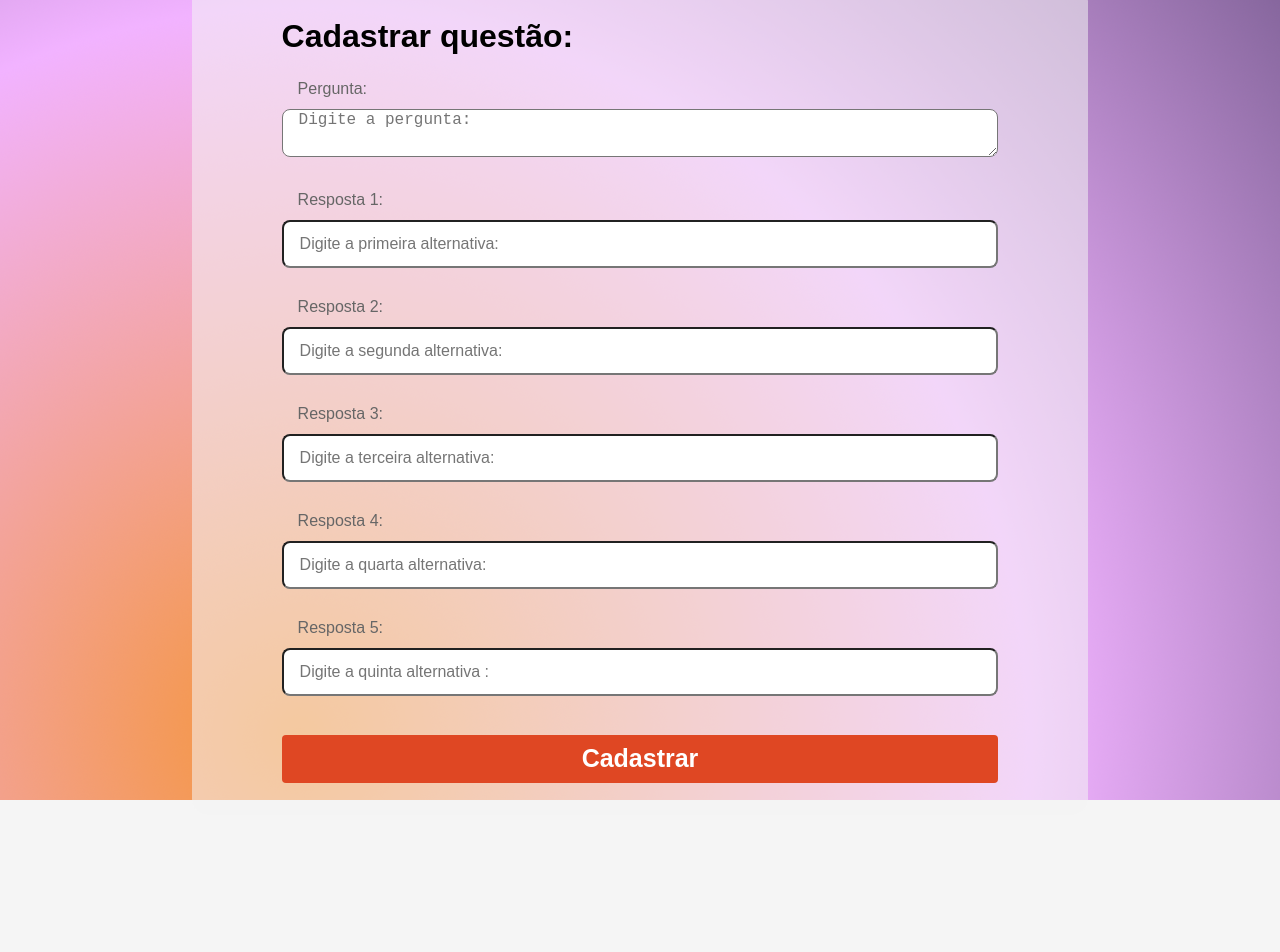
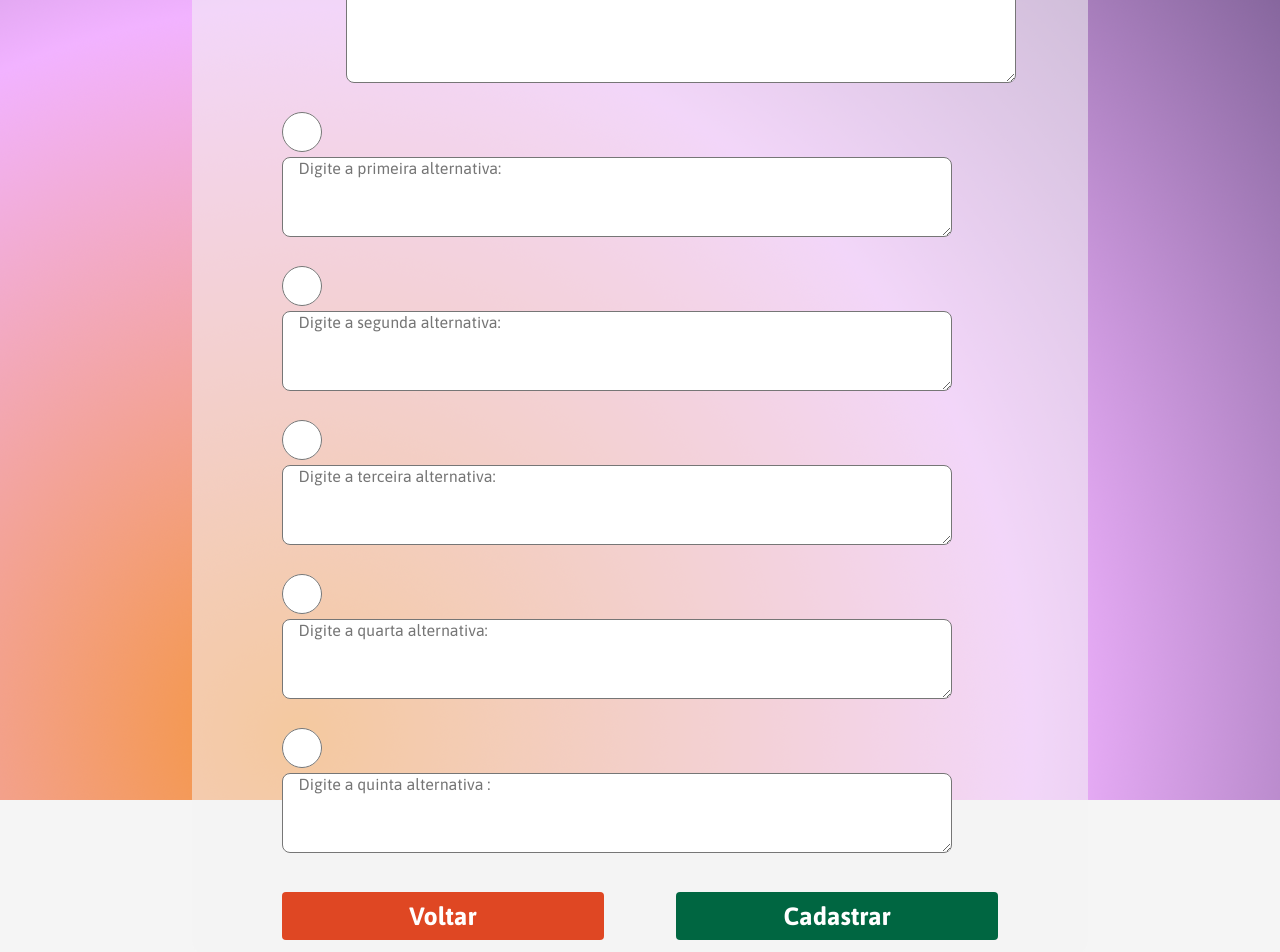
Before and after one commit to marcopetry/sudotest-frontend, a React (Create React App) app: page /cadastro_questoes in a window 1280 px wide. Shown: the top 952 px of the page. Before the commit the page ends 815 px from the top, so only its background shows below. Built offline with nearby package versions, Linux system fonts and the light colour scheme.

Commit message:
Ajustes na tela de cadastro de questoes

```diff
--- a/public/index.html
+++ b/public/index.html
@@ -3,7 +3,7 @@
   <head>
     <meta charset="utf-8" />
     <meta name="viewport" content="width=device-width, initial-scale=1" />
-
+    <link href="https://fonts.googleapis.com/css?family=Asap:400,500,700&display=swap" rel="stylesheet">
     <title>SudoTest</title>
   </head>
   <body>
--- a/src/components/Autocadastro/Autocadastro.js
+++ b/src/components/Autocadastro/Autocadastro.js
@@ -97,7 +97,7 @@ export default function Autocadastro() {
                         <div className="cpf">
                             <p>CPF</p>
                             <input
-                                // class="form-control"
+                                class="form-control"
                                 id="inputCPF"
                                 placeholder="Digite seu CPF"
                                 value={cpf}
@@ -107,7 +107,7 @@ export default function Autocadastro() {
                     </div>
 
                     <button type="submit">Cadastrar</button>
-                </form>
+               </form>
             </div >
 
         </div>
--- a/src/components/CadastroQuestoes/CadastroQuestoes.css
+++ b/src/components/CadastroQuestoes/CadastroQuestoes.css
@@ -15,13 +15,20 @@
 
 form {
     width: 80%;
-    margin: 2em auto;
+    margin: 1em auto;
+}
+
+form h1 {
+    margin-left: 2em;
+    font-family: 'Asap', sans-serif;
+    font-weight: 700;
 }
 
 .item-cadastro-questao {
     margin: 1.5em 0;
+    vertical-align: top;
 }
-
+/*
 .item-cadastro-questao p {
     width: 100%;
     border-radius: 0.5em;
@@ -30,22 +37,41 @@ form {
     line-height: 20px;
     color: #666;
     margin: 5px 0 5px 0;
+} */
+
+
+.item-cadastro-questao input {
+    width: 3em;
+    height: 3em;
+    margin-right: 2em;
 }
 
-.item-cadastro-questao input, textarea {
-    width: 100%;
-    height: 3em;
+/*o textarea da pergunta tem ajustes pelo id abaixo*/
+.item-cadastro-questao textarea {
+    width: 93.5%;
+    height: 5em;
     border-radius: 0.5em;
     padding-left: 1em;
     font-size: 16px;
     line-height: 20px;
     color: #666;
-    margin: 5px 0 5px 0;
+    margin: 1px 0 1px 0;
+    font-family: 'Asap', sans-serif;
+    font-weight: 400;
 }
 
+#inputPergunta {
+    height: 10em;
+    margin-left: 4em;
+}
+
+.container-buttons {
+    display: flex;
+    justify-content: space-between;
+}
 
 .cadastro-questoes-container form button {
-    width: 100%;
+    width: 45%;
     margin-top: 10px;
     border: 0;
     border-radius: 4px;
@@ -55,4 +81,9 @@ form {
     font-weight: bold;
     color: #FFF;
     cursor: pointer;
+    font-family: 'Asap', sans-serif;
 }
+
+#botaoCadastrar {
+    background: #006641;
+}
--- a/src/components/CadastroQuestoes/CadastroQuestoes.js
+++ b/src/components/CadastroQuestoes/CadastroQuestoes.js
@@ -2,22 +2,24 @@ import React, { useState } from 'react';
 import './CadastroQuestoes.css';
 
 export default function CadastroQuestoes() {
-const [pergunta, setPergunta] = useState(''),
+    const [pergunta, setPergunta] = useState(''),
         [res1, setRes1] = useState(''),
         [res2, setRes2] = useState(''),
         [res3, setRes3] = useState(''),
         [res4, setRes4] = useState(''),
-        [res5, setRes5] = useState('');
+        [res5, setRes5] = useState(''),
+        [respostaCerta, setResCerta] = useState('');
 
+    const voltar = () => alert('precisamos implementar o voltar');
+    const cadastrarQuestao = () => alert('Falta implementar questao');
 
     return (
         <div className="main-container">
             <div className="cadastro-questoes-container">
-                <form >
+                <form onSubmit={cadastrarQuestao}>
                     <h1>Cadastrar questão:</h1>
 
                     <div className="item-cadastro-questao">
-                        <p>Pergunta:</p>
                         <textarea
                             className="form-control"
                             id="inputPergunta"
@@ -28,8 +30,13 @@ const [pergunta, setPergunta] = useState(''),
                     </div>
 
                     <div className="item-cadastro-questao">
-                        <p>Resposta 1:</p>
-                        <input
+                        <input type="radio"
+                               name="resposta"
+                               value="opcao1"
+                               checked={respostaCerta === "opcao1"}
+                               onChange={e => setResCerta(e.target.value)}
+                        />
+                        <textarea
                             className="form-control"
                             id="inputResposta1"
                             placeholder="Digite a primeira alternativa:"
@@ -39,8 +46,13 @@ const [pergunta, setPergunta] = useState(''),
                     </div>
 
                     <div className="item-cadastro-questao">
-                        <p>Resposta 2:</p>
-                        <input
+                        <input type="radio"
+                               name="resposta"
+                               value="opcao2"
+                               checked={respostaCerta === "opcao2"}
+                               onChange={e => setResCerta(e.target.value)}
+                        />
+                        <textarea
                             className="form-control"
                             id="inputResposta2"
                             placeholder="Digite a segunda alternativa:"
@@ -50,8 +62,13 @@ const [pergunta, setPergunta] = useState(''),
                     </div>
 
                     <div className="item-cadastro-questao">
-                        <p>Resposta 3:</p>
-                        <input
+                        <input type="radio"
+                               name="resposta"
+                               value="opcao3"
+                               checked={respostaCerta === "opcao3"}
+                               onChange={e => setResCerta(e.target.value)}
+                        />
+                        <textarea
                             className="form-control"
                             id="inputResposta3"
                             placeholder="Digite a terceira alternativa:"
@@ -61,8 +78,13 @@ const [pergunta, setPergunta] = useState(''),
                     </div>
 
                     <div className="item-cadastro-questao">
-                        <p>Resposta 4:</p>
-                        <input
+                        <input type="radio"
+                               name="resposta"
+                               value="opcao4"
+                               checked={respostaCerta === "opcao4"}
+                               onChange={e => setResCerta(e.target.value)}
+                        />
+                        <textarea
                             className="form-control"
                             id="inputResposta4"
                             placeholder="Digite a quarta alternativa:"
@@ -72,8 +94,13 @@ const [pergunta, setPergunta] = useState(''),
                     </div>
 
                     <div className="item-cadastro-questao">
-                        <p>Resposta 5:</p>
-                        <input
+                        <input type="radio"
+                               name="resposta"
+                               value="opcao5"
+                               checked={respostaCerta === "opcao5"}
+                               onChange={e => setResCerta(e.target.value)}
+                        />
+                        <textarea
                             className="form-control"
                             id="inputResposta5"
                             placeholder="Digite a quinta alternativa :"
@@ -81,7 +108,11 @@ const [pergunta, setPergunta] = useState(''),
                             onChange={e => setRes5(e.target.value)}
                         />
                     </div>
-                    <button type="submit">Cadastrar</button>
+
+                    <div className="container-buttons">
+                        <button type="button" onClick={voltar}>Voltar</button>
+                        <button id="botaoCadastrar" type="submit">Cadastrar</button>
+                    </div>
                 </form>
             </div >
 
--- a/src/components/Questoes/Questoes.js
+++ b/src/components/Questoes/Questoes.js
@@ -2,7 +2,7 @@ import React, { useState } from 'react';
 import './Questoes.css';
 import Respostas from '../Resposta/Resposta'
 
-export default function Questoes() {
+export default function Questoes(props) {
 const [pergunta, setPergunta] = useState(''),
         [res1, setRes1] = useState(''),
         [res2, setRes2] = useState(''),
@@ -15,7 +15,7 @@ const [pergunta, setPergunta] = useState(''),
         <div className="main-container">
             <div className="form-questoes">
                 <div className="questao">
-                    <h2>Questão Número:</h2>
+                    <h2>{props.texto}</h2>
                     <span>Lorem Ipsum is simply dummy text of the printing and typesetting industry.
                         Lorem Ipsum has been the industry's standard dummy text ever since the 1500s,
                         when an unknown printer took a galley of type and scrambled it to make a type specimen book.
@@ -29,6 +29,10 @@ const [pergunta, setPergunta] = useState(''),
                 <Respostas />
                 <Respostas />
                 <Respostas />
+                <div className="container-buttons">
+                    <button type="submit">Cadastrar</button>
+                    <button type="button">Voltar</button>
+                </div>
             </div>
         </div>
     );
--- a/src/components/Resposta/Resposta.js
+++ b/src/components/Resposta/Resposta.js
@@ -6,7 +6,7 @@ const [resposta, setResposta] = useState('');
 
     return (
         <div className="resposta">
-            <input type="checkbox" className="check-resposta"/>
+            <input type="checkbox" className="check-resposta" />
             <div className="item-resposta">
                 <label className="texto-resposta">
                     Lorem ipsum dolor sit amet, consectetur adipiscing elit, sed do eiusmod tempor incididunt ut
```
Also changed, not shown: src/routes.js (line endings or trailing spaces).
